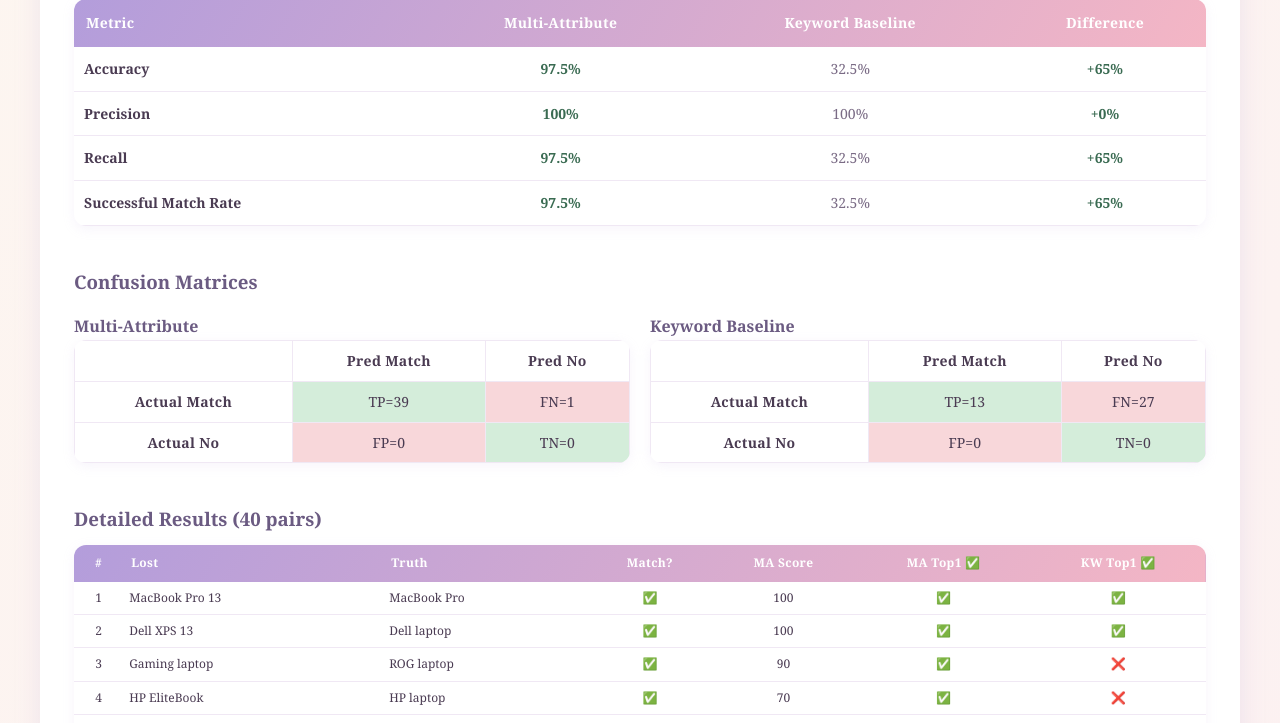
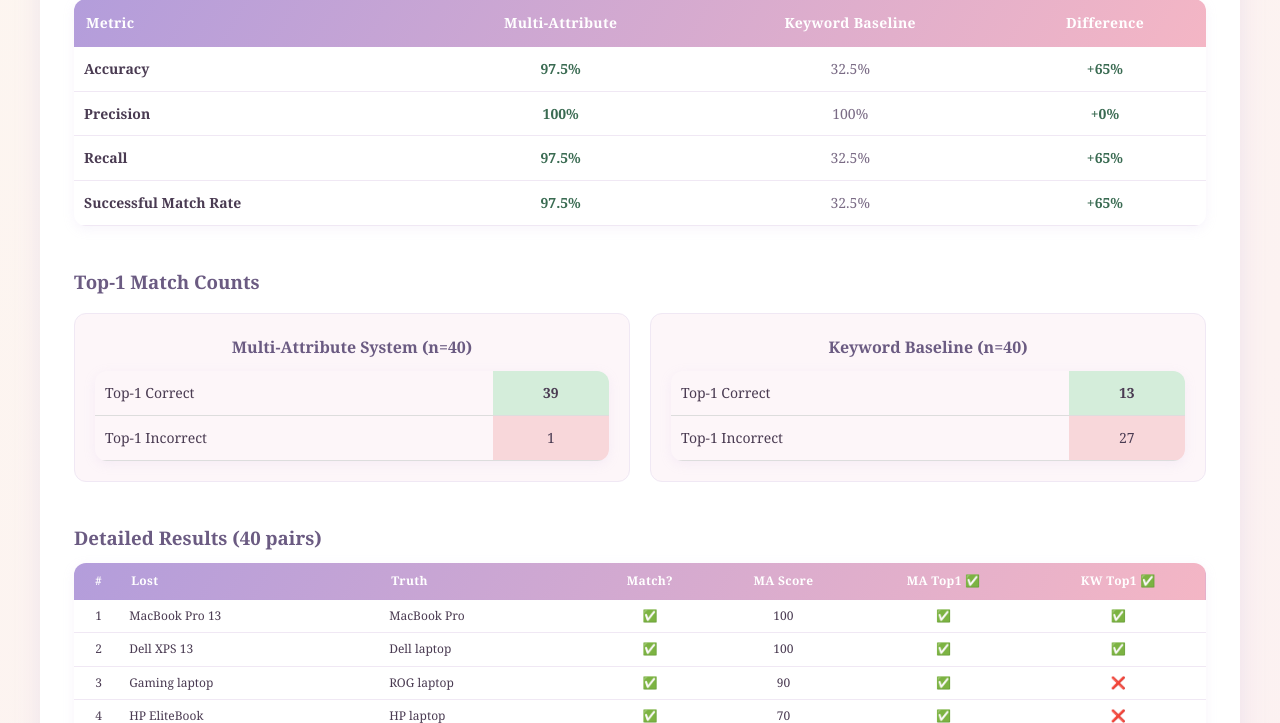
Before and after one commit to AsmitaTamang/LostandFound, a PHP site: page /evaluate.php in a window 1280 px wide. Shown: the part 326-1049 px from the top of the page. Run offline with PHP 8.4, Linux system fonts and the light colour scheme; a user stored in the database is signed in; data comes from the database, SQL or seed files in the repository.

Commit message:
Update evaluate.php to show Top-1 match counts

```diff
--- a/evaluate.php
+++ b/evaluate.php
@@ -7,7 +7,7 @@
  *
  * OUTPUT:
  *   - Summary metrics table (accuracy, precision, recall, rate)
- *   - Confusion matrices for both systems
+ *   - Top-1 Match Counts for both systems
  *   - Detailed per-pair breakdown
  *
  * DATASET: The simulated items tagged with user_id = 999.
@@ -247,52 +247,46 @@ include 'includes/header.php';
     </table>
 
     <!-- ============================================================
-         CONFUSION MATRICES
+         TOP-1 MATCH COUNTS (Replaces Confusion Matrix)
          ============================================================ -->
-    <h3 style="margin-top:40px; color:#6b5b82;">Confusion Matrices</h3>
+    <h3 style="margin-top:40px; color:#6b5b82;">Top-1 Match Counts</h3>
 
     <div style="display:grid; grid-template-columns:1fr 1fr; gap:20px; margin-top:15px;">
 
-        <!-- Multi-attribute matrix -->
-        <div>
-            <h4 style="color:#6b5b82;">Multi-Attribute</h4>
-            <table style="width:100%; border-collapse:collapse; font-size:14px;">
+        <!-- Multi-attribute counts -->
+        <div style="background:#fdf6f9; padding:20px; border-radius:12px; border:1px solid #f0e8f4;">
+            <h4 style="color:#6b5b82; text-align:center;">Multi-Attribute System (n=40)</h4>
+            <table style="width:100%; border-collapse:collapse; margin-top:10px; font-size:14px;">
                 <tr>
-                    <th style="padding:8px; border:1px solid #f0e8f4;"></th>
-                    <th style="padding:8px; border:1px solid #f0e8f4;">Pred Match</th>
-                    <th style="padding:8px; border:1px solid #f0e8f4;">Pred No</th>
+                    <td style="padding:10px; border-bottom:1px solid #ddd;">Top-1 Correct</td>
+                    <td style="padding:10px; border-bottom:1px solid #ddd; text-align:center; background:#d4edda; font-weight:bold;">
+                        <?php echo $ma_metrics['tp']; ?>
+                    </td>
                 </tr>
                 <tr>
-                    <th style="padding:8px; border:1px solid #f0e8f4;">Actual Match</th>
-                    <td style="padding:8px; border:1px solid #f0e8f4; text-align:center; background:#d4edda;">TP=<?php echo $ma_metrics['tp']; ?></td>
-                    <td style="padding:8px; border:1px solid #f0e8f4; text-align:center; background:#f8d7da;">FN=<?php echo $ma_metrics['fn']; ?></td>
-                </tr>
-                <tr>
-                    <th style="padding:8px; border:1px solid #f0e8f4;">Actual No</th>
-                    <td style="padding:8px; border:1px solid #f0e8f4; text-align:center; background:#f8d7da;">FP=<?php echo $ma_metrics['fp']; ?></td>
-                    <td style="padding:8px; border:1px solid #f0e8f4; text-align:center; background:#d4edda;">TN=<?php echo $ma_metrics['tn']; ?></td>
+                    <td style="padding:10px; border-bottom:1px solid #ddd;">Top-1 Incorrect</td>
+                    <td style="padding:10px; border-bottom:1px solid #ddd; text-align:center; background:#f8d7da;">
+                        <?php echo $ma_metrics['fn']; ?>
+                    </td>
                 </tr>
             </table>
         </div>
 
-        <!-- Keyword baseline matrix -->
-        <div>
-            <h4 style="color:#6b5b82;">Keyword Baseline</h4>
-            <table style="width:100%; border-collapse:collapse; font-size:14px;">
+        <!-- Keyword baseline counts -->
+        <div style="background:#fdf6f9; padding:20px; border-radius:12px; border:1px solid #f0e8f4;">
+            <h4 style="color:#6b5b82; text-align:center;">Keyword Baseline (n=40)</h4>
+            <table style="width:100%; border-collapse:collapse; margin-top:10px; font-size:14px;">
                 <tr>
-                    <th style="padding:8px; border:1px solid #f0e8f4;"></th>
-                    <th style="padding:8px; border:1px solid #f0e8f4;">Pred Match</th>
-                    <th style="padding:8px; border:1px solid #f0e8f4;">Pred No</th>
+                    <td style="padding:10px; border-bottom:1px solid #ddd;">Top-1 Correct</td>
+                    <td style="padding:10px; border-bottom:1px solid #ddd; text-align:center; background:#d4edda; font-weight:bold;">
+                        <?php echo $kw_metrics['tp']; ?>
+                    </td>
                 </tr>
                 <tr>
-                    <th style="padding:8px; border:1px solid #f0e8f4;">Actual Match</th>
-                    <td style="padding:8px; border:1px solid #f0e8f4; text-align:center; background:#d4edda;">TP=<?php echo $kw_metrics['tp']; ?></td>
-                    <td style="padding:8px; border:1px solid #f0e8f4; text-align:center; background:#f8d7da;">FN=<?php echo $kw_metrics['fn']; ?></td>
-                </tr>
-                <tr>
-                    <th style="padding:8px; border:1px solid #f0e8f4;">Actual No</th>
-                    <td style="padding:8px; border:1px solid #f0e8f4; text-align:center; background:#f8d7da;">FP=<?php echo $kw_metrics['fp']; ?></td>
-                    <td style="padding:8px; border:1px solid #f0e8f4; text-align:center; background:#d4edda;">TN=<?php echo $kw_metrics['tn']; ?></td>
+                    <td style="padding:10px; border-bottom:1px solid #ddd;">Top-1 Incorrect</td>
+                    <td style="padding:10px; border-bottom:1px solid #ddd; text-align:center; background:#f8d7da;">
+                        <?php echo $kw_metrics['fn']; ?>
+                    </td>
                 </tr>
             </table>
         </div>
```
Also changed, not shown: 1 other file.
